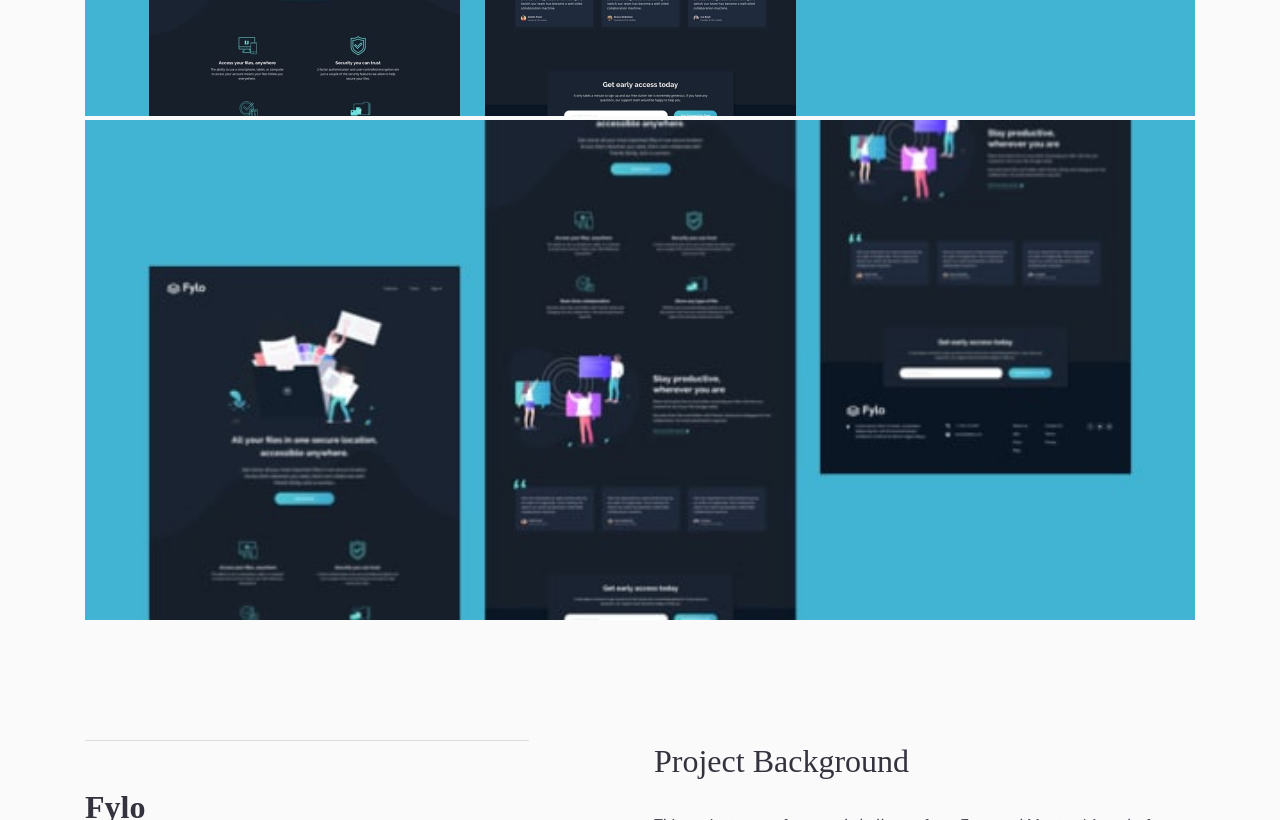
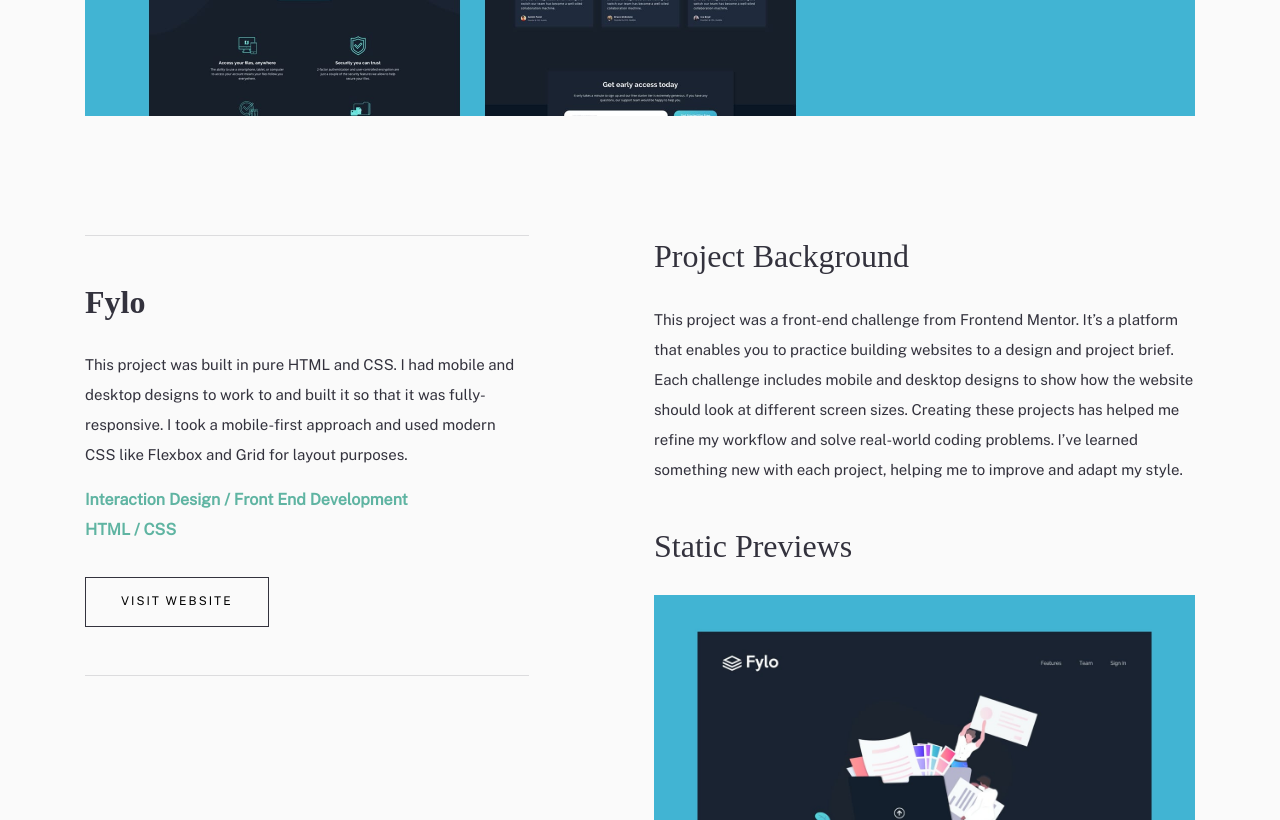
Before and after one commit to denisehung/minimalist-portfolio-website, a plain HTML site: page fylo.html in a window 1280 px wide. Shown: the part 580-1400 px from the top of the page. Drawn offline with nearby package versions, Linux system fonts and the light colour scheme; a web font is replaced by a local one.

Commit message:
Removed double image

```diff
--- a/fylo.html
+++ b/fylo.html
@@ -28,7 +28,7 @@
   <main class="page">
     <img src="images/detail/desktop/image-fylo-hero@2x.jpg" class="project__hero project__hero-desktop">
     <img src="images/detail/tablet/image-fylo-hero@2x.jpg" class="project__hero project__hero-tablet">
-    <img src="images/detail/mobile/image-fylo-hero@2x.jpg" class="project__hero project__mobile">
+    <img src="images/detail/mobile/image-fylo-hero@2x.jpg" class="project__hero project__hero-mobile">
     <section class="project__background">
       <div class="project__background-left">
         <h1 class="detail__title">Fylo</h1>
```
